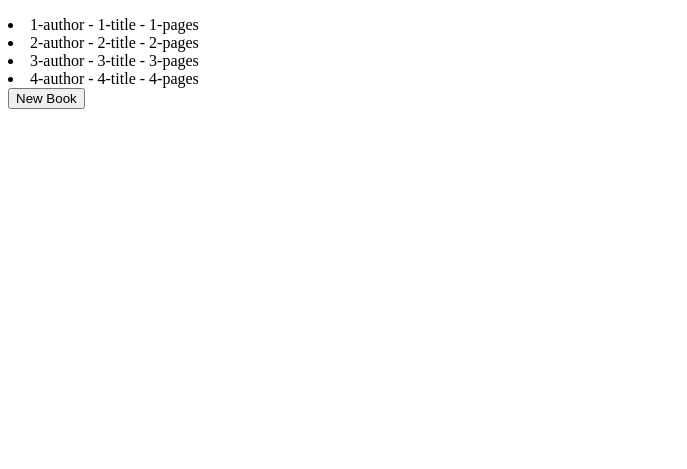
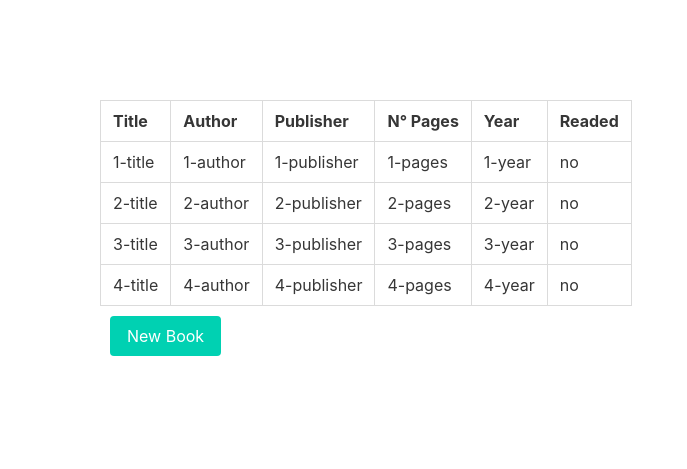
Before and after one commit to redacuve/Library-JS, a plain HTML site: page index.html in a window 1280 px wide. Shown: the whole page, without its empty margins (0-687 px from the left). Drawn offline with nearby package versions, Linux system fonts and the light colour scheme.

Commit message:
stye added

```diff
--- a/css/style.css
+++ b/css/style.css
@@ -1,3 +1,11 @@
+.wrapper {
+    padding: 100px;
+}
+
 .hide {
     display: none;
 }
+
+.button {
+    margin: 10px;
+}
--- a/index.html
+++ b/index.html
@@ -5,11 +5,24 @@
     <meta name="viewport" content="width=device-width, initial-scale=1.0">
     <title>Library</title>
     <link type="text/css" rel="stylesheet" href="css/style.css">
+    <link rel="stylesheet" href="https://cdn.jsdelivr.net/npm/bulma@0.8.2/css/bulma.min.css">
+    <script defer src="https://use.fontawesome.com/releases/v5.3.1/js/all.js"></script>
 </head>
 <body>
+    <div class="wrapper">
         <div id="root">
+            <table class="table is-bordered" id="content">
+                <tr>
+                    <th class="thead">Title</th>
+                    <th class="thead">Author</th>
+                    <th class="thead">Publisher</th>
+                    <th class="thead">N° Pages</th>
+                    <th class="thead">Year</th>
+                    <th class="thead">Readed</th>
+                </tr>
+            </table>
+        </div>
 
-    </div>
         <form class="hide" id="first-form">
             <label for="title">Title:</label>
             <input type="text" id="title">
@@ -21,38 +34,51 @@
             <input type="text" id="number-of-pages">
             <label for="year">Year:</label>
             <input type="text" id="year">
+            <label for="year">Readed:</label>
+            <input type="checkbox" id="readed" name="readed" value="yes">
         </form>
-    <button onclick="toggleForm()">New Book</button>
+
+        <a class="button is-primary" onclick="toggleForm()">New Book</a>
+
+    </div>
+
     <script type="text/javascript">
         function toggleForm(){
             let form = document.getElementById("first-form");
             form.classList.toggle("hide");
         }
+
         let myLibrary = [];
 
-        function Book(author = null, title = null, publisher = null , numberOfPages = null, year = null) {
+        function Book(author = null, title = null, publisher = null , numberOfPages = null, year = null, readed = 'no') {
             this.author = author;
             this.title = title;
             this.publisher = publisher;
             this.numberOfPages = numberOfPages;
             this.year = year;
+            this.readed = readed;
         }
 
-        function addBookToTheLibrary(author = null, title = null, publisher = null , numberOfPages = null, year = null){
-            book = new Book(author,title,publisher,numberOfPages,year);
+        function addBookToTheLibrary(author = null, title = null, publisher = null , numberOfPages = null, year = null, readed = 'no'){
+            book = new Book(author,title,publisher,numberOfPages,year,readed);
             myLibrary.push(book);
         }
         function fillArray(){
             for(let i = 1 ; i < 5 ; i++) {
-                addBookToTheLibrary(`${i}-author`, `${i}-title`, `${i}-publisher`, `${i}-pages`, `${i}-year`);
+                addBookToTheLibrary(`${i}-author`, `${i}-title`, `${i}-publisher`, `${i}-pages`, `${i}-year`, `no`);
             }
         }
 
         function render() {
-            let root =  document.querySelector('#root');
-            root.innerHTML += "<ul>"
-            myLibrary.forEach(elem => root.innerHTML+=`<li>${elem.author} - ${elem.title} - ${elem.numberOfPages}</li>`)
-            root.innerHTML += "</ul>"
+            let root =  document.querySelector('#content');
+            myLibrary.forEach(elem => root.innerHTML += `<tr>
+                                                         <td>${elem.title}</td>
+                                                         <td>${elem.author}</td>
+                                                         <td>${elem.publisher}</td>
+                                                         <td>${elem.numberOfPages}</td>
+                                                         <td>${elem.year}</td>
+                                                         <td>${elem.readed}</td>
+                                                         </tr>`)
             //root.innerHTML = "<ul><li>uno</li><li>two</li></ul>";
         }
         fillArray();
```
Lines whose indentation alone changed are shown as unchanged.
